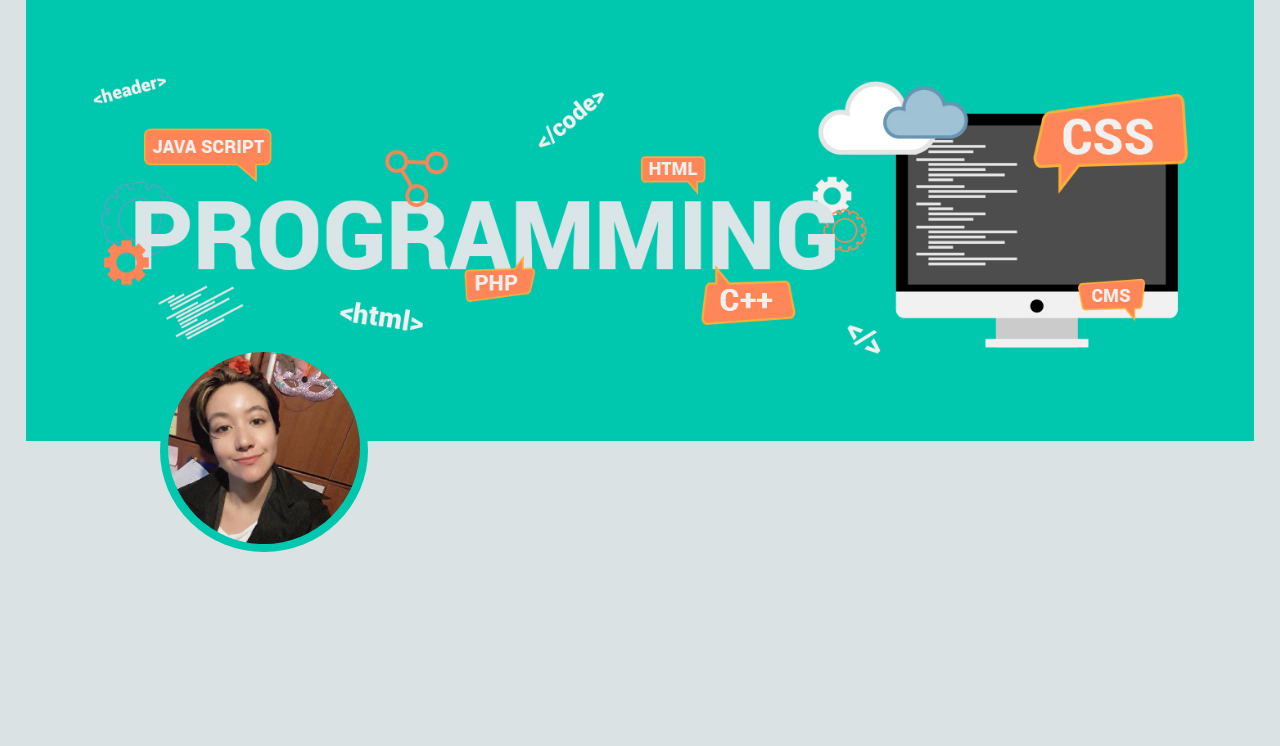
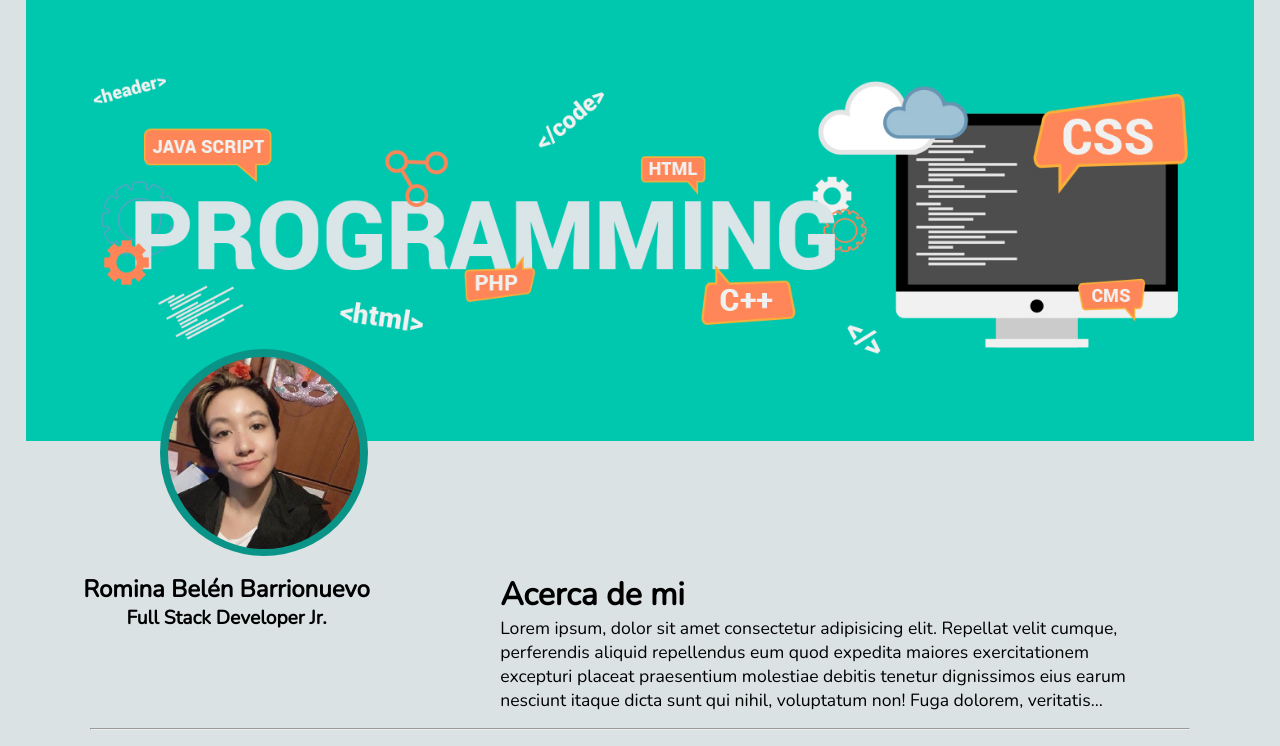
Before and after one commit to belenpotf96/portfolio, a plain HTML site: page index.html in a window 1280 px wide. Shown: the part 120-866 px from the top of the page. Before the commit the page ends 800 px from the top, so only its background shows below. Drawn offline with nearby package versions, Linux system fonts and the light colour scheme.

Commit message:
Agregada sección de datos personales
• Se agrega nombre, título y sección de "About me"
• Corrección menor en el color y el padding del contenedor de la foto de perfil.

```diff
--- a/css/styles.css
+++ b/css/styles.css
@@ -8,6 +8,10 @@
 
 body {
     background-color: #dae2e4;
+}
+
+hr {
+    margin: 1rem 7%;
 }
 
 
@@ -95,9 +99,9 @@ body {
 .profilePhotoContainer {
     width: 12rem;
     position: absolute;
-    background-color: #00c8ae;
+    background-color: #0a9488;
     border-radius: 100%;
-    padding: 0.2rem 0.5rem;
+    padding: 0.5rem 0.5rem 0.2rem 0.5rem;
     transform: translate(10rem, -6rem);
 }
 
@@ -105,3 +109,40 @@ body {
     width: 100%;
     border-radius: 100%;
 }
+
+.personalData {
+    font-family: "Nunito", sans-serif;
+    margin: 8rem 2rem 1rem 2rem;
+    display: flex;
+}
+
+.mainName {
+    text-align: center;
+    width: 32%;
+}
+
+.mainName h3 {
+    font-size: 150%;
+}
+
+.mainName h4 {
+    font-size: 120%;
+}
+
+.about {
+    width: 65%;
+}
+
+.about h4 {
+    font-size: 200%;
+    margin: 0 10%;
+}
+
+.aboutText {
+    margin: 0 10%;
+    font-size: 110%;
+    display: -webkit-box;
+    overflow: hidden;
+    -webkit-line-clamp: 4;
+    -webkit-box-orient: vertical;
+}
--- a/index.html
+++ b/index.html
@@ -35,7 +35,21 @@
             <div class="profilePhotoContainer">
                 <img class="profilePhoto" src="./img/profile.jpg" alt="">
             </div>
+            <article class="personalData">
+                <div class="mainName">
+                    <h3>Romina Belén Barrionuevo</h3>
+                    <h4>Full Stack Developer Jr.</h4>
+                </div>
+                <div class="about">
+                    <h4>Acerca de mi</h4>
+                    <p class="aboutText">Lorem ipsum, dolor sit amet consectetur adipisicing elit. Repellat velit cumque, perferendis aliquid repellendus eum quod expedita maiores exercitationem excepturi placeat praesentium molestiae debitis tenetur dignissimos eius earum
+                        nesciunt itaque dicta sunt qui nihil, voluptatum non! Fuga dolorem, veritatis placeat iure et aperiam doloremque sapiente nisi. Fugit, ipsum. Reprehenderit nulla doloribus at vel quam quis quisquam facere impedit! Sit ullam accusamus
+                        maxime laudantium dolorum perspiciatis assumenda suscipit, tempore corrupti voluptatum doloribus dolor, vitae sint quibusdam architecto, harum omnis nihil possimus sed! Ipsa minima in quisquam sequi asperiores, quod vero accusamus,
+                        quis rem perspiciatis cumque odio, reprehenderit libero porro est! Possimus?</p>
+                </div>
+            </article>
         </section>
+        <hr>
     </header>
     <main></main>
     <footer></footer>
```
